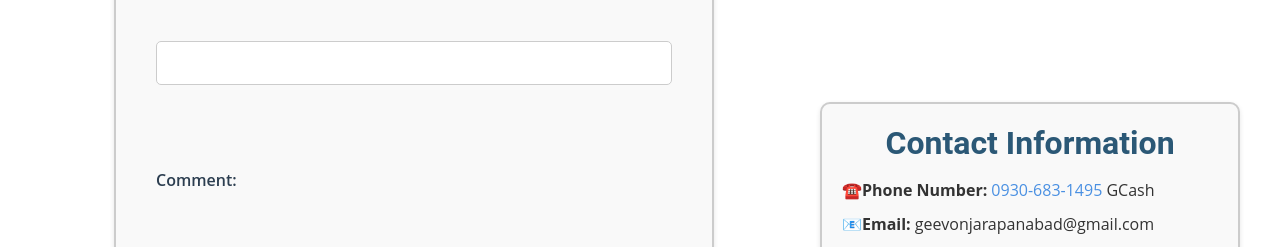
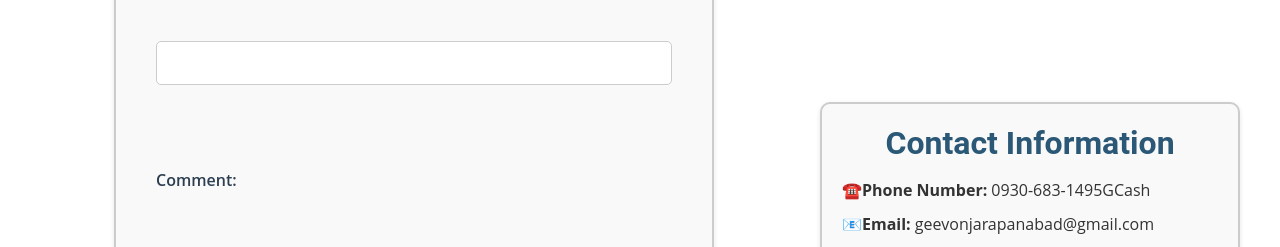
Before and after one commit to Geevon/volleyballzkie, a plain HTML site: page index.html in a window 1280 px wide. Shown: the part 3831-4078 px from the top of the page. Drawn offline with nearby package versions, Linux system fonts and the light colour scheme.

Commit message:
index.html

```diff
--- a/index.html
+++ b/index.html
@@ -229,7 +229,7 @@
             </div>
             <div class="info-container">
                 <h2>Contact Information</h2>
-                <p><strong>☎️Phone Number:</strong> <a href="09306831495">0930-683-1495  </a>GCash</p>
+                <p><strong>☎️Phone Number:</strong> 0930-683-1495</a>GCash</p>
                 <p><strong>📧Email:</strong> geevonjarapanabad@gmail.com</p>
                 <p><strong>📍Location:</strong> Pinan, Zamboanga del Norte</p>
             </div>
```
